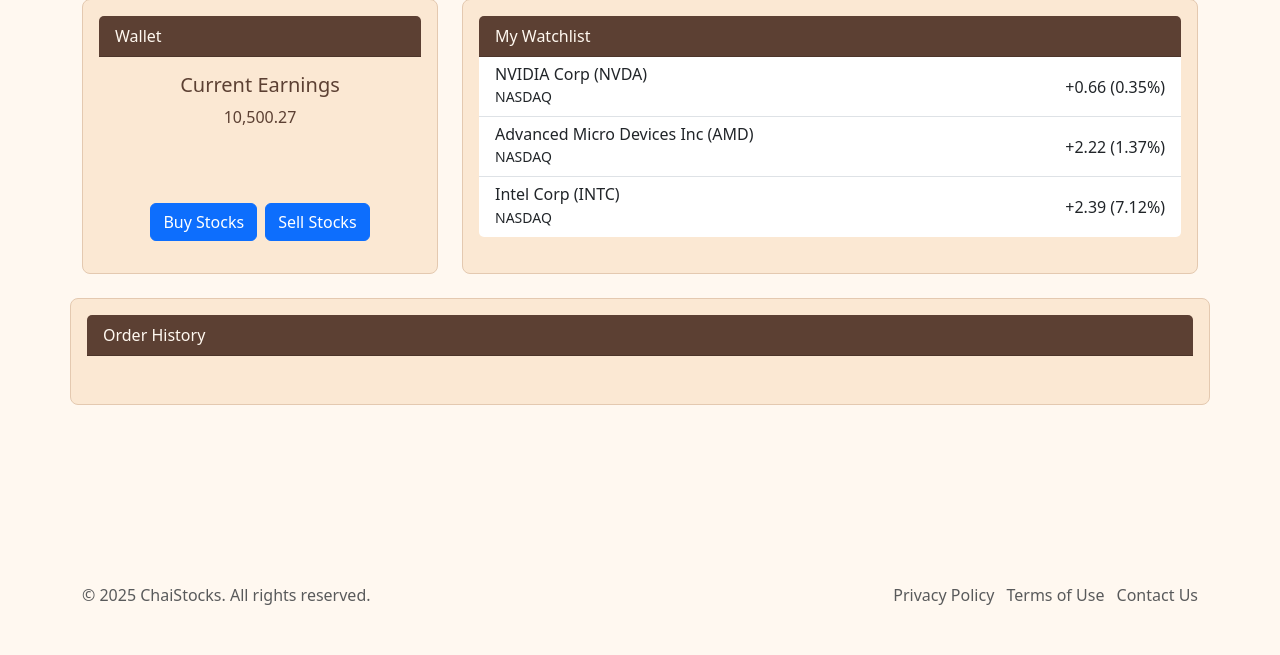
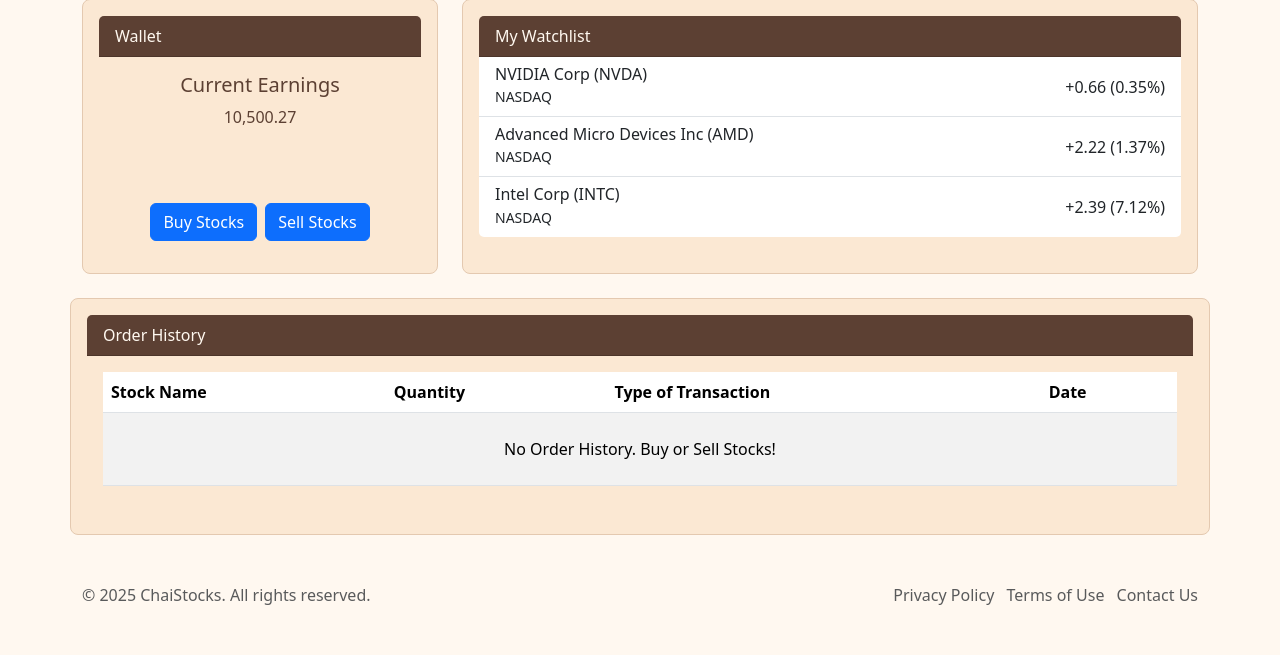
Before and after one commit to JelleJello/401-Project-Repo, a Flask app: page /portfolio in a window 1280 px wide. Shown: the part 177-832 px from the top of the page. Before the commit the page ends 782 px from the top, so only its background shows below. Run offline with Flask 3, Linux system fonts and the light colour scheme; the visitor is signed in with stand-in values (Sample User, id 1); data comes from the database, SQL or seed files in the repository; some libraries are stand-ins or nearby versions.

Commit message:
order history db linked

```diff
--- a/templates/portfolio.html
+++ b/templates/portfolio.html
@@ -74,7 +74,33 @@
     <div class="card h-100">
         <div class="card-header">Order History</div>
         <div class="card-body">
-
+            <table class="table table-striped">
+                <thead>
+                    <tr>
+                        <th>Stock Name</th>
+                        <th>Quantity</th>
+                        <th>Type of Transaction</th>
+                        <th>Date</th>
+                    </tr>
+                </thead>
+                <tbody>
+                    {% for id in OrderHistory %}
+                    <tr>
+                        <td>{{ order.id }}</td>
+                        <td>{{ order.orderQuantity }}</td>
+                        <td>{{ order.Type }}</td>
+                        <td>{{ order.totalOrderAmount }}</td>
+                        <td>{{ order.createdAt }}</td>
+                    </tr>
+                    {% else %}
+                    <tr>
+                        <td colspan="100%" class="text-center p-4">
+                            No Order History. Buy or Sell Stocks!
+                        </td>
+                    </tr>
+                    {% endfor %}
+                </tbody>
+            </table>
         </div>
     </div>
 
```
